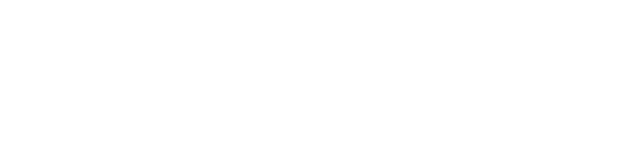
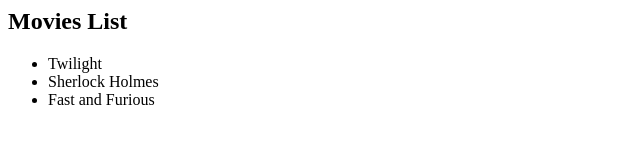
Before and after one commit to yosefanajjar/git-flow, a plain HTML site: page index.html in a window 1280 px wide. Shown: the whole page, without its empty margins (0-640 px from the left). Drawn offline with Linux system fonts and the light colour scheme.

Commit message:
add list of movies Relates #2

```diff
--- a/index.html
+++ b/index.html
@@ -1,4 +1,5 @@
 <html lang="en">
+
 <head>
     <meta charset="UTF-8">
     <meta name="viewport" content="width=device-width, initial-scale=1.0">
@@ -6,7 +7,14 @@
     <link rel="stylesheet" href="./css/style.css">
     <title>git flow</title>
 </head>
+
 <body>
+    <h2 class="heading">Movies List</h2>
+    <ul class="movies">
+        <li class="movies__list">Twilight</li>
+        <li class="movies__list">Sherlock Holmes</li>
+        <li class="movies__list">Fast and Furious</li>
+    </ul>
     <script src="./js/main.js"></script>
 </body>
 </html>
```
